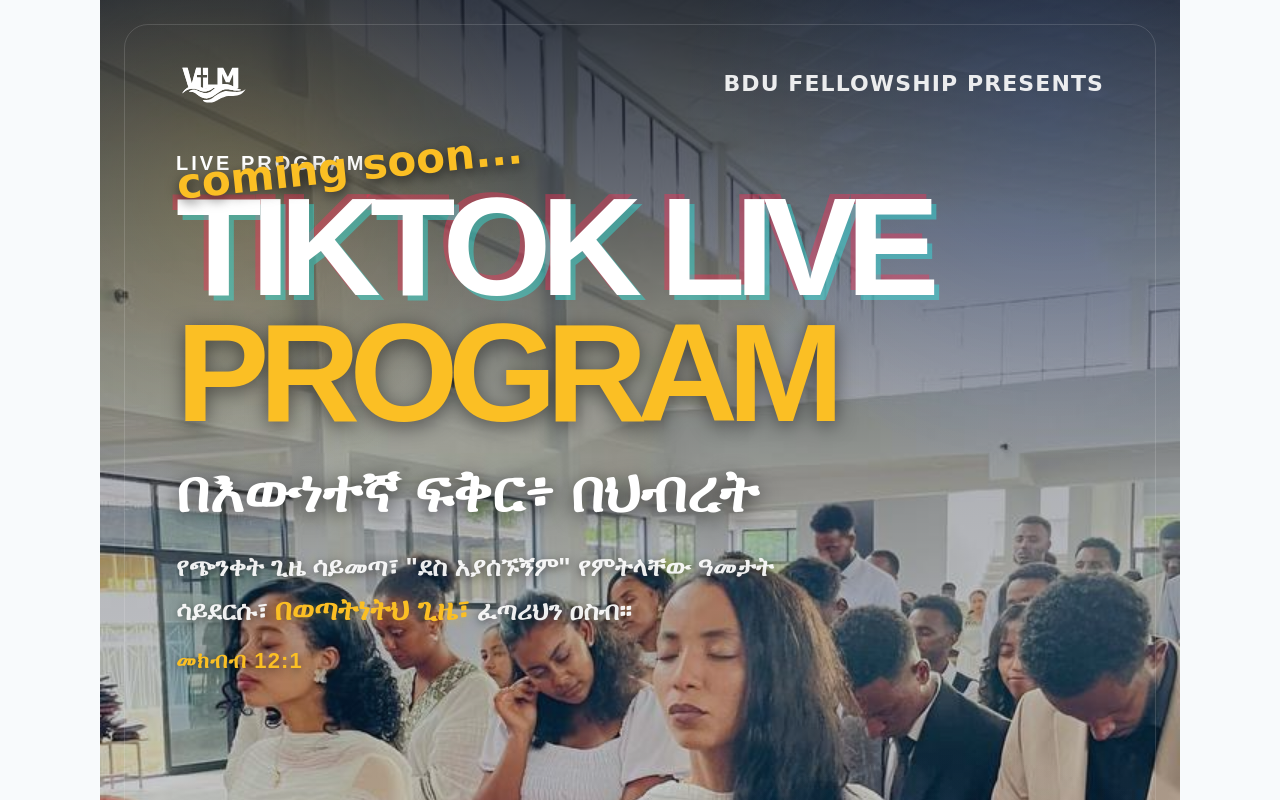
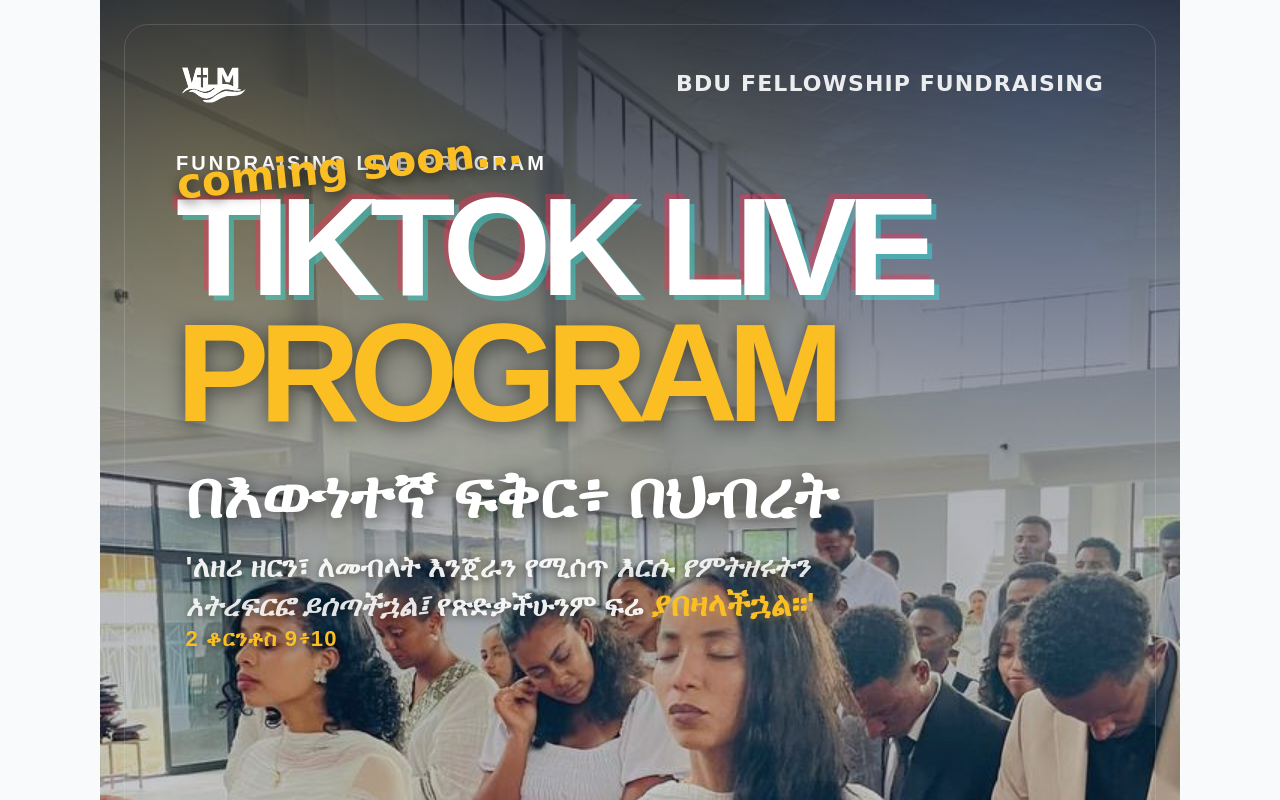
Before and after one commit to GirumY4/bdu-fellowship-graphics, a website: page 02-program-announcement/index2.html in a window 1280 px wide. Shown: the top 800 px of the page. Drawn offline with Linux system fonts and the light colour scheme; a web font is replaced by a local one.

Commit message:
feat: add TikTok Live program announcement poster layout and styles

```diff
--- a/02-program-announcement/index2.html
+++ b/02-program-announcement/index2.html
@@ -27,21 +27,23 @@
               alt="VLM BDU Fellowship logo"
             />
           </div>
-          <p class="eyebrow">BDU Fellowship presents</p>
+          <p class="eyebrow">BDU Fellowship fundraising</p>
         </header>
 
         <section class="poster--program__hero" aria-labelledby="program-title">
           <p class="poster--program__script handwritten">coming soon...</p>
-          <p class="eyebrow">Live program</p>
+          <p class="eyebrow">FUNDRAISING LIVE PROGRAM</p>
           <h1 id="program-title">
             TIKTOK LIVE<br />
+
             <span>PROGRAM</span>
           </h1>
           <p class="poster--program__amharic amharic">በእውነተኛ ፍቅር፥ በህብረት</p>
           <p class="poster--program__intro amharic">
-            የጭንቀት ጊዜ ሳይመጣ፣ <span>"ደስ አያሰኙኝም"</span> የምትላቸው ዓመታት ሳይደርሱ፣
-            <span class="highlight-gold">በወጣትነትህ ጊዜ፣</span> ፈጣሪህን ዐስብ።
-            <span class="verse-reference">መክብብ 12:1</span>
+            'ለዘሪ ዘርን፣ ለመብላት እንጀራን የሚሰጥ
+            <span>እርሱ የምትዘሩትን አትረፍርፎ ይሰጣችኋል፤</span> የጽድቃችሁንም ፍሬ
+            <span class="highlight-gold">ያበዛላችኋል።'</span>
+            <span class="verse-reference">2 ቆርንቶስ 9፥10</span>
           </p>
         </section>
 
--- a/02-program-announcement/styles2.css
+++ b/02-program-announcement/styles2.css
@@ -122,20 +122,22 @@
 .poster--program__amharic {
   margin: 24px 0 0;
   font-family: var(--font-amharic-date);
-  font-size: 58px;
+  font-size: 65px; /* original size was 58px */
   font-weight: 800;
   line-height: 1.1;
+  margin-left: 9.5px;
   color: var(--color-white);
   text-shadow: 0 4px 20px rgba(0, 0, 0, 0.7);
 }
 
 /* Verse / Intro Text */
 .poster--program__intro {
-  margin: 24px 0 0;
+  margin: 18px 0 0;
   max-width: 680px;
   font-family: var(--font-amharic-date);
-  font-size: 26px;
-  line-height: 1.5;
+  font-size: 29px;
+  line-height: 1.2;
+  margin-left: 9.5px;
   color: rgba(255, 255, 255, 0.92);
   text-shadow: 0 2px 8px rgba(0, 0, 0, 0.5);
 }
@@ -143,19 +145,28 @@
 .poster--program__intro .highlight-gold {
   color: var(--color-gold);
   font-weight: 800;
-  font-size: 30px;
+  font-size: 33px;
   text-shadow: 0 2px 10px rgba(251, 191, 36, 0.3);
 }
 
 .poster--program__intro .verse-reference {
   display: block;
-  margin-top: 12px;
+
+  margin-top: var(--space-1); /* Space above reference */
+  padding-top: 4px;
   color: var(--color-gold);
   font-size: 22px;
   font-weight: 700;
   font-family: var(--font-sans);
   letter-spacing: 0.05em;
+  line-height: 0.3;
   text-transform: uppercase;
+}
+
+.poster--program__intro.amharic
+  span:not(.highlight-gold):not(.verse-reference) {
+  font-style: italic;
+  color: rgb(255 255 255 / 0.88);
 }
 
 /* ----- Event Section (Bottom) ----- */
```
